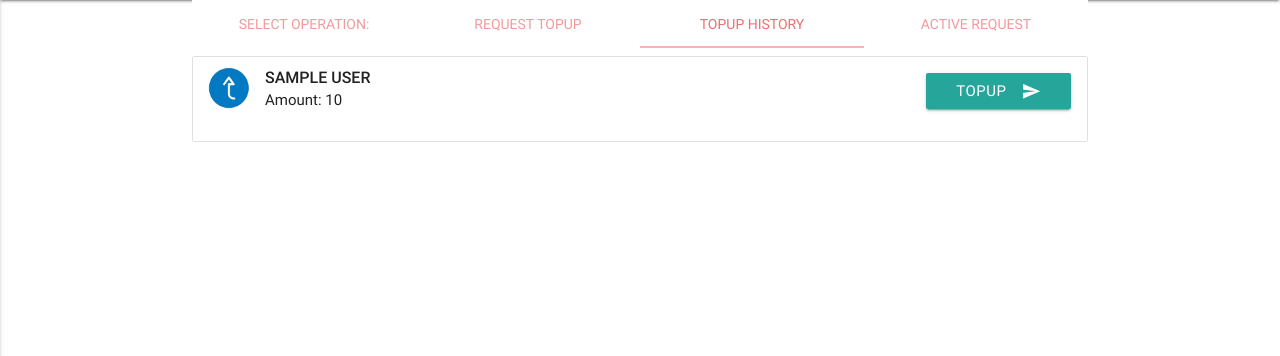
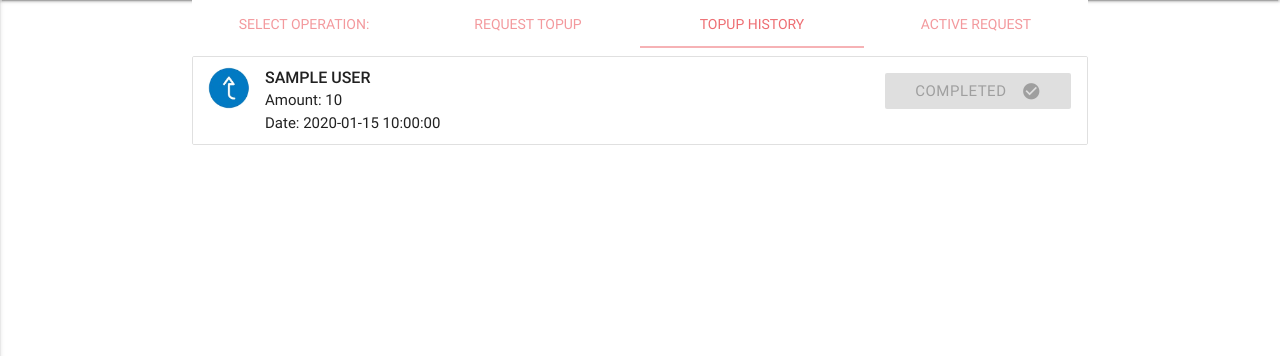
Before and after one commit to irfanrizvidev/printer, a Flask app: template templates/resident.html in a window 1280 px wide, after a click on "TOPUP HISTORY". Shown: the part 64-420 px from the top of the page. Run offline with Flask 2, Linux system fonts and the light colour scheme; the template is opened without the code that fills it: most values are stand-ins (such as "Sample title", 1, 10 or a date in 2020); one stand-in notice (Sample message) is shown; some libraries are stand-ins or nearby versions.

Commit message:
Active requests tab sorted on admin and resident dashboard. all working

```diff
--- a/app.py
+++ b/app.py
@@ -186,7 +186,7 @@ def residentTopUp():
     if 'username' in session and session['user_type'] == False:
         topup = request.form['amount']
         requests = mongo.db.requests
-        existing_req = requests.find_one({'user' : session['username']})
+        existing_req = requests.find_one({'user' : session['username'], 'complete': False})
 
         if existing_req is None:
             requests.insert({'user' : session['username'], 'date' : str(date.today().strftime('%d-%m-%Y')), 'amount': topup, 'complete': False})
@@ -195,6 +195,23 @@ def residentTopUp():
 
         flash('Avtive request Pending Approval.')
         return redirect(url_for('resident', _anchor='test2'))
+
+    return redirect(url_for("index"))
+
+
+@app.route('/resident/delete', methods=['POST'])
+def requestDelete():
+    if 'username' in session:
+        if "resident" in request.form:
+            user = request.form['requestDelete']
+            mongo.db.requests.delete_one({"user": user, 'complete': False})
+            flash('Request Deleted.')
+            return redirect(url_for('resident', _anchor='test4'))
+        elif "admin" in request.form:
+            user = request.form['requestDelete']
+            mongo.db.requests.delete_one({"user": user, 'complete': False})
+            flash('Request Deleted.')
+            return redirect(url_for('admin', _anchor='test3'))
 
     return redirect(url_for("index"))
 
--- a/templates/resident.html
+++ b/templates/resident.html
@@ -69,22 +69,59 @@
             <li class="collection-item avatar">
                 <img src="/static/images/topup.jpg" alt="" class="circle">
                 <span class="title"><strong>{{ req.user|upper }}</strong></span>
-                <p> Amount: {{ req.amount }}
+                <p> Amount: {{ req.amount }} <br>
+                    Date: {{ req.date }}
                 </p>
                 <div class="secondary-content">
-                    <form action="/topup" class="right" method="post">
-                        <input type="hidden" value="{{ req.user }}" name="usertopup">
-                        <input type="hidden" value="{{ req.amount }}" name="topup">
-                        <input type="hidden" value="requestTopup" name="requestTopup">
-                        <button class="btn waves-effect waves-light" type="submit">TOPUP
-                            <i class="material-icons right">send</i>
-                        </button>
-                    </form>
+                    <button class="btn disabled">completed
+                        <i class="material-icons right">check_circle</i>
+                    </button>
                 </div>
             </li>
     {% endfor %}
         </ul>
     </div>
-    <div id="test4" class="col s12">Test 4</div>
+    <div id="test4" class="col s12">
+        {% with messages = get_flashed_messages() %}
+	  {% if messages %}
+	    {% for message in messages %}
+            {% if message == 'Request Deleted.' %}
+                <div class="section"></div>
+                <h5 class="card-panel green lighten-1 white-text">{{ message }}</h5>
+            {% else %}
+                <h5 class="indigo-text">Active request:</h5>
+                <div class="section"></div>
+            {% endif %}
+		{% endfor %}
+      {% else %}
+            <h5 class="indigo-text">Active request:</h5>
+            <div class="section"></div>
+	  {% endif %}
+	{% endwith %}
+
+        {% if activerequest is not none %}
+            <ul class="collection">
+                <li class="collection-item avatar">
+                    <img src="/static/images/topup.jpg" alt="" class="circle">
+                    <span class="title"><strong>{{ activerequest.user|upper }}</strong></span>
+                    <p> Amount: {{ activerequest.amount }} <br>
+                        Date: {{ activerequest.date }}
+                    </p>
+                    <div class="secondary-content">
+                        <form action="/resident/delete" method="post">
+                            <input type="hidden" value="{{ activerequest.user }}" name="requestDelete">
+                            <input type="hidden" value="resident" name="resident">
+                            <button class="btn waves-effect red darken-2" type="submit" name="deleterequest" id="deleterequest" onclick="return confirm('Do you really want to Delete the request?');">Delete
+                                <i class="small material-icons right">delete_forever</i>
+                            </button>
+                        </form>
+                    </div>
+                </li>
+            </ul>
+            {% else %}
+                <h5 class="indigo-text">Nothing to show here.</h5>
+                <div class="section"></div>
+        {% endif %}
+    </div>
   </div>
 {% endblock %}
--- a/topup.json
+++ b/topup.json
@@ -1 +1 @@
-{"name": "saqib", "topup": "3"}
+{"name": "", "topup": ""}
```
Also changed, not shown: templates/admin.html (+9 -5 lines).
